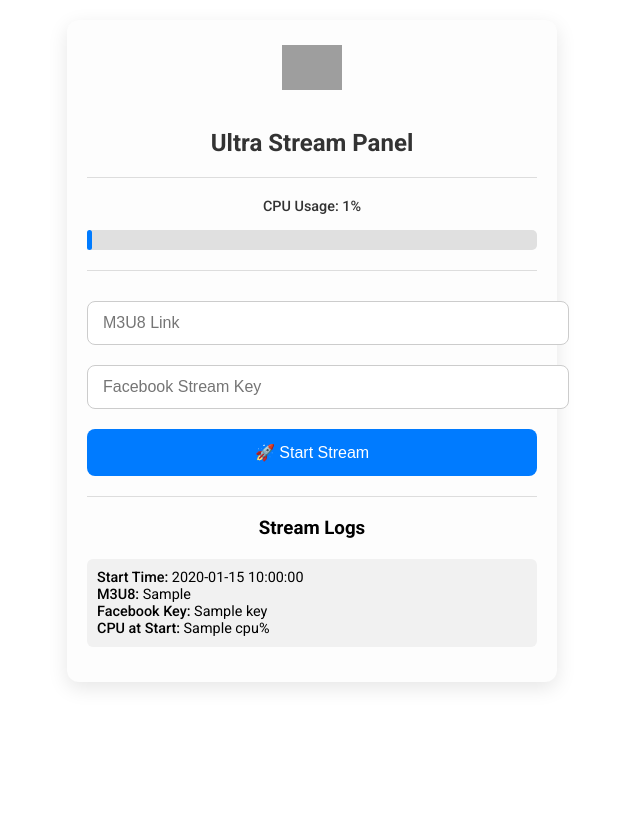
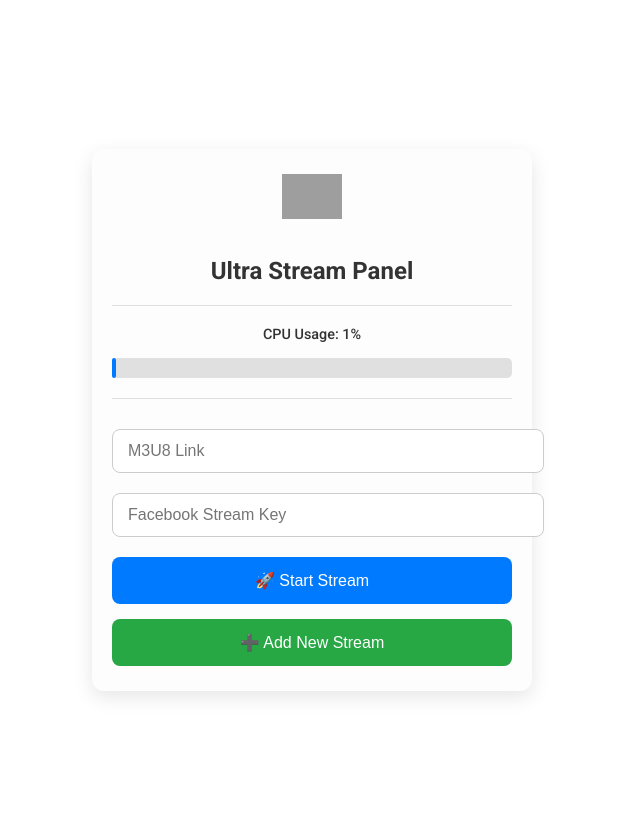
Before and after one commit to Winzo2990/serviers, a Flask app: template templates/add_stream.html in a window 1280 px wide. Shown: the whole page, without its empty margins (328-968 px from the left). Run offline with Flask 3, Linux system fonts and the light colour scheme; the template is opened without the code that fills it: most values are stand-ins (such as "Sample title", 1, 10 or a date in 2020); grey boxes are pictures that could not be loaded.

Commit message:
Update add_stream.html

```diff
--- a/templates/add_stream.html
+++ b/templates/add_stream.html
@@ -6,23 +6,122 @@
 <title>Ultra Stream Panel</title>
 <link href="https://fonts.googleapis.com/css2?family=Roboto:wght@400;500;700&display=swap" rel="stylesheet">
 <style>
-body { font-family: 'Roboto', sans-serif; background:#ffffff; display:flex; justify-content:center; align-items:flex-start; min-height:100vh; margin:0; padding:20px; }
-.container { width:100%; max-width:450px; background:#fdfdfd; border-radius:12px; padding:25px 20px; box-shadow:0 6px 20px rgba(0,0,0,0.1); text-align:center; }
-.logo { width:60px; margin-bottom:15px; }
-h2 { margin-bottom:15px; color:#333; font-weight:700; }
-hr { border:none; border-top:1px solid #ddd; margin:20px 0; }
-.cpu-container { width:100%; height:20px; background:#e0e0e0; border-radius:5px; margin-bottom:10px; }
-.cpu-bar { height:100%; width:{{ cpu_percent }}%; background:#007bff; border-radius:5px; transition: width 0.5s; }
-.cpu-text { font-size:0.9rem; margin-bottom:15px; color:#333; font-weight:500; }
-input { width:100%; padding:12px 15px; margin:10px 0; border-radius:8px; border:1px solid #ccc; font-size:1rem; outline:none; transition: border 0.3s, box-shadow 0.3s; }
-input:focus { border-color:#007bff; box-shadow:0 0 5px rgba(0,123,255,0.3); }
-button { width:100%; padding:14px; margin-top:10px; border:none; border-radius:8px; background:#007bff; color:#fff; cursor:pointer; font-size:1rem; transition: background 0.3s, transform 0.2s; }
-button:hover { background:#0056b3; transform:translateY(-2px); }
-p.message { margin-top:12px; color:green; font-weight:500; font-size:0.95rem; }
-.log-container { text-align:left; margin-top:20px; max-height:300px; overflow-y:auto; }
-.log-entry { background:#f1f1f1; padding:10px; border-radius:6px; margin-bottom:10px; font-size:0.9rem; }
-.log-entry span { font-weight:500; }
-@media(max-width:480px){ .logo{width:50px;} h2{font-size:1.5rem;} input,button{font-size:0.9rem;padding:10px;} }
+body {
+    font-family: 'Roboto', sans-serif;
+    background-color: #ffffff;
+    display: flex;
+    justify-content: center;
+    align-items: center;
+    min-height: 100vh;
+    margin: 0;
+    padding: 20px;
+}
+
+.container {
+    width: 100%;
+    max-width: 400px;
+    background-color: #fdfdfd;
+    border-radius: 12px;
+    padding: 25px 20px;
+    box-shadow: 0 6px 20px rgba(0,0,0,0.1);
+    text-align: center;
+}
+
+.logo {
+    width: 60px;
+    margin-bottom: 15px;
+}
+
+h2 {
+    margin-bottom: 15px;
+    color: #333;
+    font-weight: 700;
+}
+
+hr {
+    border: none;
+    border-top: 1px solid #ddd;
+    margin: 20px 0;
+}
+
+.cpu-container {
+    width: 100%;
+    height: 20px;
+    background-color: #e0e0e0;
+    border-radius: 5px;
+    margin-bottom: 10px;
+}
+
+.cpu-bar {
+    height: 100%;
+    width: {{ cpu_percent }}%;
+    background-color: #007bff;
+    border-radius: 5px;
+    transition: width 0.5s;
+}
+
+.cpu-text {
+    font-size: 0.9rem;
+    margin-bottom: 15px;
+    color: #333;
+    font-weight: 500;
+}
+
+input {
+    width: 100%;
+    padding: 12px 15px;
+    margin: 10px 0;
+    border-radius: 8px;
+    border: 1px solid #ccc;
+    font-size: 1rem;
+    outline: none;
+    transition: border 0.3s, box-shadow 0.3s;
+}
+
+input:focus {
+    border-color: #007bff;
+    box-shadow: 0 0 5px rgba(0,123,255,0.3);
+}
+
+button {
+    width: 100%;
+    padding: 14px;
+    margin-top: 10px;
+    border: none;
+    border-radius: 8px;
+    background-color: #007bff;
+    color: #fff;
+    cursor: pointer;
+    font-size: 1rem;
+    transition: background 0.3s, transform 0.2s;
+}
+
+button:hover {
+    background-color: #0056b3;
+    transform: translateY(-2px);
+}
+
+.add-stream {
+    background-color: #28a745;
+    margin-top: 15px;
+}
+
+.add-stream:hover {
+    background-color: #218838;
+}
+
+p.message {
+    margin-top: 12px;
+    color: green;
+    font-weight: 500;
+    font-size: 0.95rem;
+}
+
+@media(max-width:480px){
+    .logo { width:50px; }
+    h2 { font-size: 1.5rem; }
+    input, button { font-size: 0.9rem; padding: 10px; }
+}
 </style>
 </head>
 <body>
@@ -34,9 +133,9 @@ p.message { margin-top:12px; color:green; font-weight:500; font-size:0.95rem; }
     <hr>
 
     <!-- CPU bar -->
-    <div class="cpu-text">CPU Usage: {{ cpu_percent }}%</div>
+    <div class="cpu-text" id="cpuText">CPU Usage: {{ cpu_percent }}%</div>
     <div class="cpu-container">
-        <div class="cpu-bar"></div>
+        <div class="cpu-bar" id="cpuBar"></div>
     </div>
 
     <hr>
@@ -52,22 +151,7 @@ p.message { margin-top:12px; color:green; font-weight:500; font-size:0.95rem; }
         <p class="message">{{ message }}</p>
     {% endif %}
 
-    <hr>
-
-    <!-- Stream logs -->
-    <h3>Stream Logs</h3>
-    <div class="log-container">
-        {% for log in logs[::-1] %}
-        <div class="log-entry">
-            <span>Start Time:</span> {{ log.start_time }}<br>
-            <span>M3U8:</span> {{ log.m3u8 }}<br>
-            <span>Facebook Key:</span> {{ log.key }}<br>
-            <span>CPU at Start:</span> {{ log.cpu }}%
-        </div>
-        {% else %}
-        <p>No streams yet.</p>
-        {% endfor %}
-    </div>
+    <button class="add-stream" onclick="window.location.href='/add-stream';">➕ Add New Stream</button>
 </div>
 
 </body>
```
